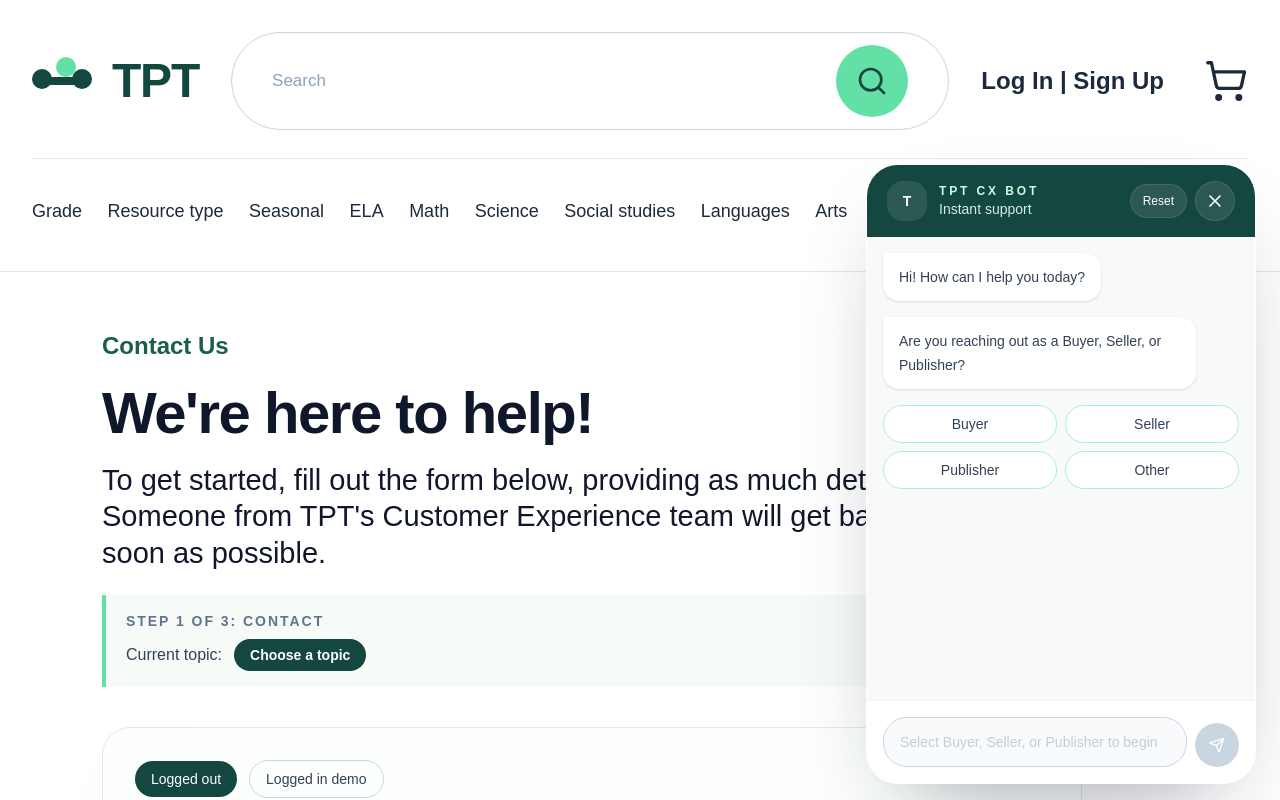
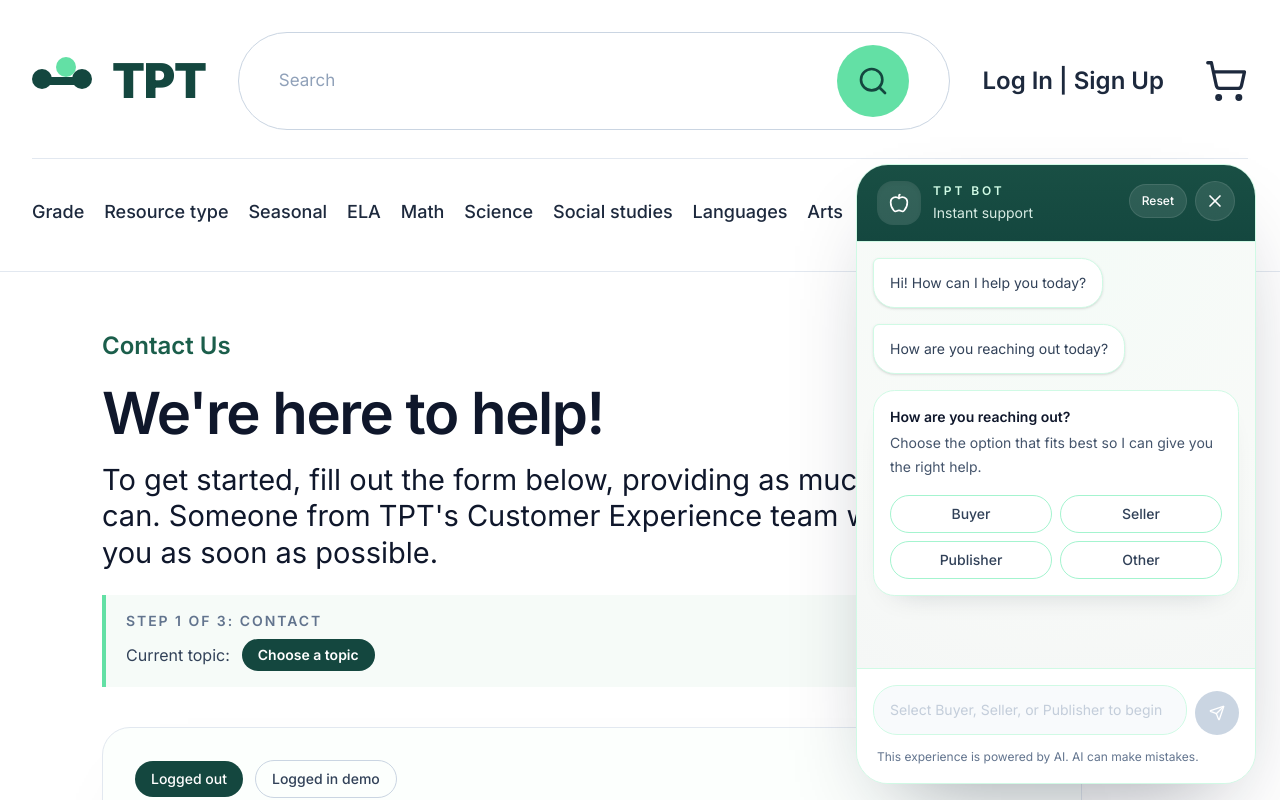
Before and after one commit to wessilfie/tptsupportdemo, a Next.js app: page /dynamiccontact in a window 1280 px wide. Both pictures are taken after a click on the button "Open TPT CX chat". Shown: the top 800 px of the page. Built offline with nearby package versions, Linux system fonts and the light colour scheme.

Commit message:
Refine bot header and typography

```diff
--- a/app/globals.css
+++ b/app/globals.css
@@ -5,12 +5,12 @@
   --color-tpt-teal-light: #2a7a62;
   --color-background: #ffffff;
   --color-foreground: #171717;
-  --font-sans: var(--font-geist-sans);
+  --font-sans: var(--font-inter);
   --font-mono: var(--font-geist-mono);
 }
 
 body {
   background: var(--color-background);
   color: var(--color-foreground);
-  font-family: Arial, Helvetica, sans-serif;
+  font-family: var(--font-inter), Arial, Helvetica, sans-serif;
 }
--- a/app/layout.tsx
+++ b/app/layout.tsx
@@ -1,8 +1,8 @@
 import type { Metadata } from 'next';
-import { Geist } from 'next/font/google';
+import { Inter } from 'next/font/google';
 import './globals.css';
 
-const geist = Geist({ subsets: ['latin'], variable: '--font-geist-sans' });
+const inter = Inter({ subsets: ['latin'], variable: '--font-inter' });
 
 export const metadata: Metadata = {
   title: 'TPT Help Center',
@@ -11,7 +11,7 @@
 
 export default function RootLayout({ children }: { children: React.ReactNode }) {
   return (
-    <html lang="en" className={`${geist.variable} h-full antialiased`}>
+    <html lang="en" className={`${inter.variable} h-full antialiased`}>
       <body className="min-h-full flex flex-col bg-white text-gray-900">
         {children}
       </body>
--- a/components/CxChatWidget.tsx
+++ b/components/CxChatWidget.tsx
@@ -1,6 +1,6 @@
 import { FormEvent, useEffect, useMemo, useRef, useState } from "react";
 import clsx from "clsx";
-import { MessageCircleQuestion, Send, Star, X } from "lucide-react";
+import { Apple, MessageCircleQuestion, Send, Star, X } from "lucide-react";
 
 export type ChatUserType = "Buyer" | "Seller" | "Publisher" | "Other";
 
@@ -37,7 +37,12 @@
 };
 
 const GREETING = "Hi! How can I help you today?";
-const USERTYPE_PROMPT = "Are you reaching out as a Buyer, Seller, or Publisher?";
+const USERTYPE_PROMPT = "How are you reaching out today?";
+const STARTER_QUESTIONS = [
+  "I need help logging in",
+  "I'm having issues printing a file",
+  "I need assistance purchasing",
+] as const;
 const MARKDOWN_LINK_PATTERN = /\[([^\]]+)\]\((https?:\/\/[^)\s]+)\)/gi;
 const URL_PATTERN = /(https?:\/\/[^\s]+|www\.[^\s]+)/gi;
 const BOLD_PATTERN = /(\*\*[^*]+\*\*)/g;
@@ -413,9 +418,23 @@
     appendMessage("user", nextUserType);
     appendMessage(
       "assistant",
-      `Great! How can I assist you today with your ${nextUserType.toLowerCase()} related questions?`,
+      `Thanks. What can I help you with today as a ${nextUserType.toLowerCase()}? You can pick one of the common questions below or type your own.`,
     );
     setStage("initial");
+  }
+
+  function handleStarterQuestionSelect(question: string) {
+    if (!canType || isLoading) {
+      return;
+    }
+
+    appendMessage("user", question);
+
+    if (!originalQuestion) {
+      setOriginalQuestion(question);
+    }
+
+    void requestAnswer(question);
   }
 
   function handleHelpful(approved: boolean) {
@@ -504,7 +523,7 @@
       {!isOpen ? (
         <div className="fixed bottom-6 right-6 z-50 flex flex-col items-end gap-3">
         {showTooltip && !isOpen ? (
-          <div className="max-w-[240px] rounded-2xl bg-white px-4 py-3 text-sm leading-6 text-slate-700 shadow-[0_20px_50px_-24px_rgba(15,23,42,0.3)]">
+          <div className="max-w-[260px] rounded-[1.4rem] border border-emerald-100 bg-white px-4 py-3 text-sm leading-6 text-slate-700 shadow-[0_24px_60px_-28px_rgba(15,23,42,0.28)]">
             I&apos;m the TPT CX Bot. Ask me a question for instant support.
           </div>
         ) : null}
@@ -524,19 +543,20 @@
 
       {isOpen ? (
         <section
-          className="fixed left-3 right-3 z-50 flex flex-col overflow-hidden rounded-[2rem] border border-white/70 bg-white shadow-[0_40px_90px_-42px_rgba(15,23,42,0.45)] sm:left-auto sm:right-6 sm:w-[390px]"
+          className="fixed left-3 right-3 z-50 flex flex-col overflow-hidden rounded-[2rem] border border-emerald-100 bg-[#f7fbf8] shadow-[0_40px_90px_-42px_rgba(15,23,42,0.45)] sm:left-auto sm:right-6 sm:w-[400px]"
           style={{ bottom: `${panelBottom}px`, height: panelHeight }}
         >
-          <header className="flex items-center justify-between gap-3 bg-[#14473f] px-5 py-4 text-white">
+          <header className="border-b border-emerald-100 bg-[linear-gradient(180deg,#194f44_0%,#14473f_100%)] px-5 py-4 text-white">
+            <div className="flex items-start justify-between gap-3">
               <div className="flex items-center gap-3">
-              <div className="flex h-10 w-10 items-center justify-center rounded-2xl bg-white/10">
-                <span className="text-sm font-bold">T</span>
+                <div className="flex h-11 w-11 items-center justify-center rounded-2xl bg-white/12 shadow-inner">
+                  <Apple className="size-5" />
                 </div>
                 <div>
                   <p className="text-xs font-semibold uppercase tracking-[0.24em] text-emerald-100">
-                  TPT CX Bot
+                    TPT bot
                   </p>
-                <p className="text-sm text-emerald-50/90">Instant support</p>
+                  <p className="mt-1 text-sm text-emerald-50/90">Instant support</p>
                 </div>
               </div>
               <div className="flex items-center gap-2">
@@ -556,9 +576,10 @@
                   <X className="size-5" />
                 </button>
               </div>
+            </div>
           </header>
 
-          <div className="flex-1 space-y-4 overflow-y-auto bg-[#f8faf8] px-4 py-4">
+          <div className="flex-1 space-y-4 overflow-y-auto bg-[radial-gradient(circle_at_top,#f4fbf7_0%,#f8faf8_58%,#f5f7f6_100%)] px-4 py-4">
             {messages.map((message) => {
               const isAssistant = message.role === "assistant";
               return (
@@ -568,10 +589,10 @@
                 >
                   <div
                     className={clsx(
-                      "max-w-[88%] whitespace-pre-wrap break-words rounded-2xl px-4 py-3 text-sm leading-6 shadow-sm",
+                      "max-w-[88%] whitespace-pre-wrap break-words rounded-[1.35rem] px-4 py-3 text-sm leading-6 shadow-sm",
                       isAssistant
-                        ? "rounded-tl-sm bg-white text-slate-700"
-                        : "rounded-tr-sm bg-[#14473f] text-white",
+                        ? "rounded-tl-md border border-emerald-100 bg-white text-slate-700 shadow-[0_14px_30px_-24px_rgba(15,23,42,0.3)]"
+                        : "rounded-tr-md bg-[#14473f] text-white shadow-[0_18px_36px_-24px_rgba(20,71,63,0.75)]",
                     )}
                   >
                     {renderMessageContent(message.content)}
@@ -582,7 +603,7 @@
 
             {isLoading ? (
               <div className="flex justify-start">
-                <div className="flex items-center gap-1 rounded-2xl rounded-tl-sm bg-white px-4 py-3 shadow-sm">
+                <div className="flex items-center gap-1 rounded-[1.35rem] rounded-tl-md border border-emerald-100 bg-white px-4 py-3 shadow-[0_14px_30px_-24px_rgba(15,23,42,0.3)]">
                   {[0, 1, 2].map((dot) => (
                     <span
                       key={dot}
@@ -595,7 +616,12 @@
             ) : null}
 
             {!userType ? (
-              <div className="grid grid-cols-2 gap-2">
+              <div className="rounded-[1.35rem] border border-emerald-100 bg-white p-4 shadow-[0_14px_30px_-24px_rgba(15,23,42,0.3)]">
+                <p className="text-sm font-semibold text-slate-900">How are you reaching out?</p>
+                <p className="mt-1 text-sm leading-6 text-slate-600">
+                  Choose the option that fits best so I can give you the right help.
+                </p>
+                <div className="mt-4 grid grid-cols-2 gap-2">
                   {(["Buyer", "Seller", "Publisher", "Other"] as ChatUserType[]).map((option) => (
                     <button
                       key={option}
@@ -606,6 +632,28 @@
                       {option}
                     </button>
                   ))}
+                </div>
+              </div>
+            ) : null}
+
+            {userType && stage === "initial" && !originalQuestion && !isLoading ? (
+              <div className="rounded-[1.35rem] border border-emerald-100 bg-white p-4 shadow-[0_14px_30px_-24px_rgba(15,23,42,0.3)]">
+                <p className="text-sm font-semibold text-slate-900">Popular questions</p>
+                <p className="mt-1 text-sm leading-6 text-slate-600">
+                  Start with one of these, or type your own question below.
+                </p>
+                <div className="mt-4 flex flex-wrap gap-2">
+                  {STARTER_QUESTIONS.map((question) => (
+                    <button
+                      key={question}
+                      type="button"
+                      className="rounded-full border border-emerald-200 bg-emerald-50 px-3 py-2 text-sm font-medium text-[#14473f] transition hover:border-emerald-300 hover:bg-emerald-100"
+                      onClick={() => handleStarterQuestionSelect(question)}
+                    >
+                      {question}
+                    </button>
+                  ))}
+                </div>
               </div>
             ) : null}
 
@@ -652,7 +700,7 @@
             ) : null}
 
             {stage === "escalated" ? (
-              <div className="rounded-2xl border border-amber-200 bg-amber-50 p-4 text-sm leading-6 text-slate-700">
+              <div className="rounded-[1.35rem] border border-amber-200 bg-amber-50 p-4 text-sm leading-6 text-slate-700">
                 We opened the matching contact flow so you can finish the handoff there.
               </div>
             ) : null}
@@ -662,7 +710,7 @@
 
           <form
             onSubmit={handleSend}
-            className="border-t border-slate-100 bg-white px-4 py-4"
+            className="border-t border-emerald-100 bg-white px-4 py-4"
           >
             <div className="flex items-end gap-2">
               <textarea
@@ -682,7 +730,7 @@
                 rows={1}
                 enterKeyHint="send"
                 onKeyDown={handleComposerKeyDown}
-                className="max-h-32 min-h-[48px] flex-1 resize-none rounded-[1.5rem] border border-slate-300 px-4 py-3 text-sm leading-6 outline-none transition focus:border-emerald-400 focus:ring-4 focus:ring-emerald-100 disabled:cursor-not-allowed disabled:bg-slate-50 disabled:text-slate-400"
+                className="max-h-32 min-h-[48px] flex-1 resize-none rounded-[1.5rem] border border-emerald-100 bg-[#f8fbf9] px-4 py-3 text-sm leading-6 outline-none transition focus:border-emerald-400 focus:ring-4 focus:ring-emerald-100 disabled:cursor-not-allowed disabled:bg-slate-50 disabled:text-slate-400"
               />
               <button
                 type="submit"
@@ -693,6 +741,9 @@
                 <Send className="size-4" />
               </button>
             </div>
+            <p className="mt-3 px-1 text-xs leading-5 text-slate-500">
+              This experience is powered by AI. AI can make mistakes.
+            </p>
           </form>
         </section>
       ) : null}
```
Lines whose indentation alone changed are shown as unchanged.
